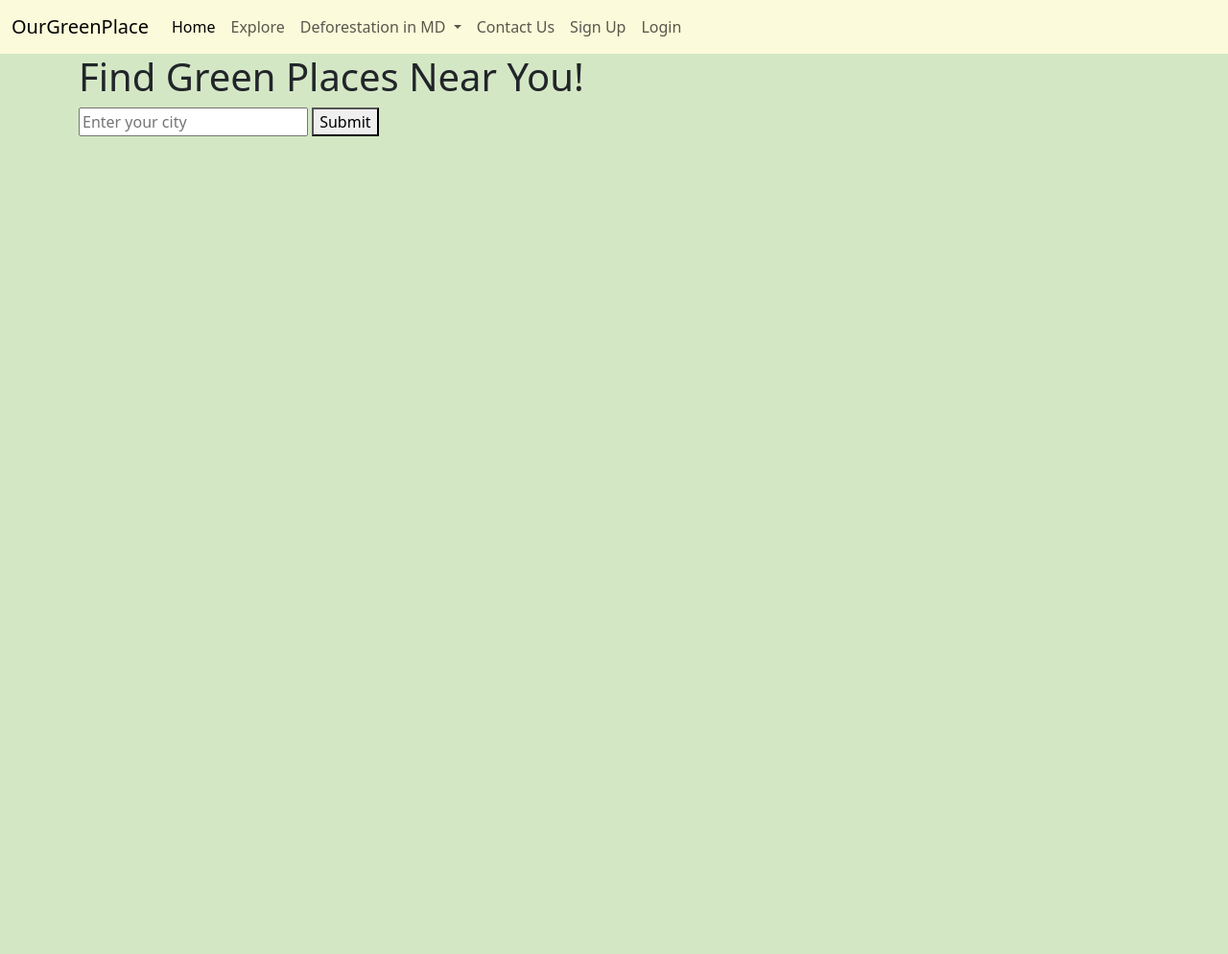
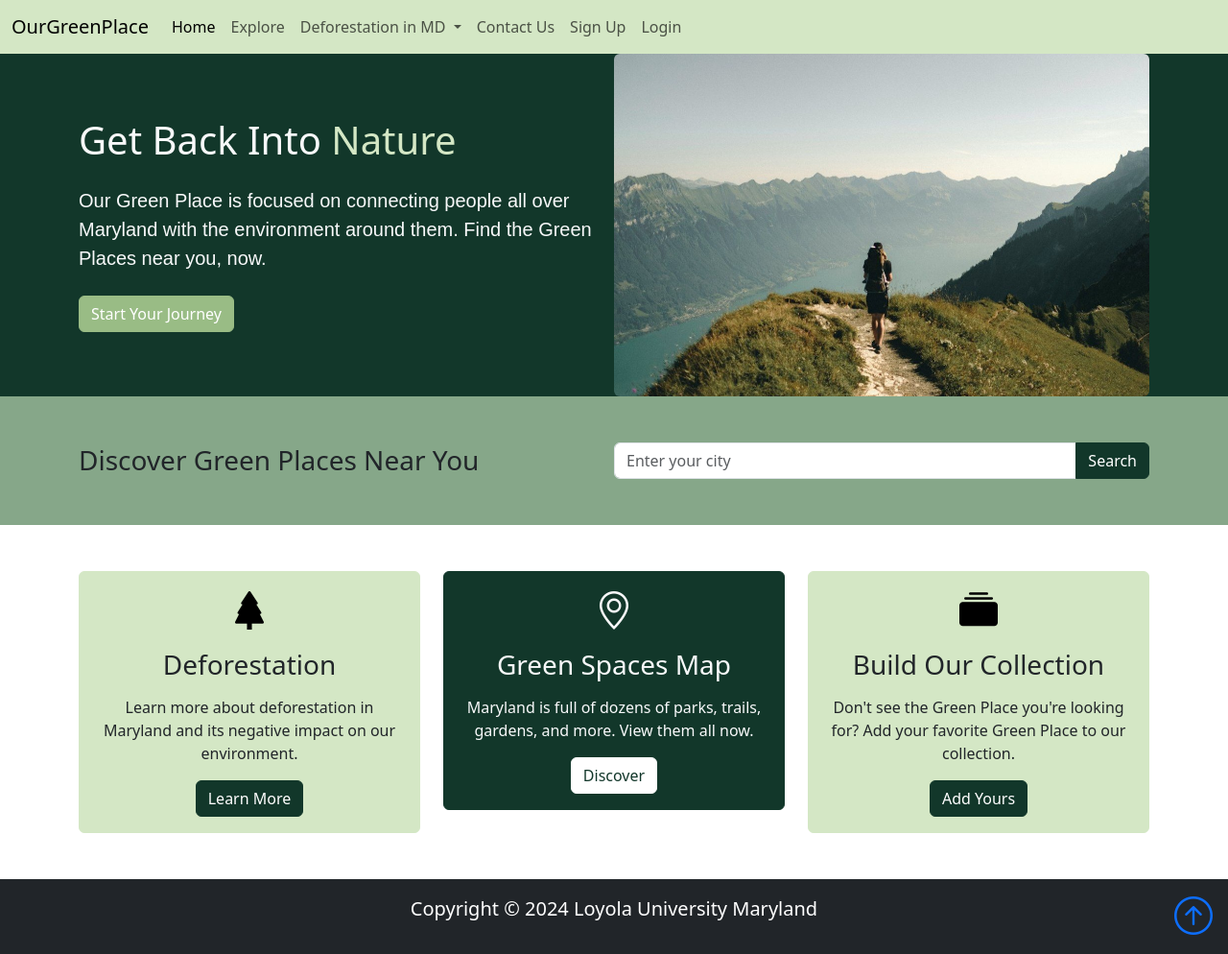
Before and after one commit to aliyahsmith-bradley/OurGreenPlace_SeniorCapstone, a Flask app: page / in a window 1280 px wide. Shown: the whole page at 96% size. Before the commit the page ends 142 px from the top, so only its background shows below. Run offline with Flask 3, Linux system fonts and the light colour scheme; some libraries are stand-ins or nearby versions.

Commit message:
Format for Home Page updated, img still needs altering

```diff
--- a/website/static/styles.css
+++ b/website/static/styles.css
@@ -1,6 +1,19 @@
 /* Base Web App Styling -- Applies to all */
 body {
-  background-color: #D4E7C5;
+  background-color: white;
+  margin: auto;
+}
+
+.box {
+  position: absolute;
+  /*position: fixed;*/
+  right: 0px;
+  left: 0px;
+}
+
+.no-right-margin {
+  position: absolute;
+  right: 0px;
 }
 
 /* Explore Page Styling */
@@ -38,3 +51,24 @@ body {
   align-items: center;
   height: 100vh;
 }
+
+.dark-green {
+  background-color: #12372A;
+}
+
+
+.container {
+  margin: auto;
+}
+
+.light-green {
+  color: #D4E7C5;
+}
+
+.textstyle1 {
+  font-family: Noto-Sans, sans-serif;
+}
+
+.green3 {
+  background-color: #86A789;
+}
--- a/website/templates/auth/login.html
+++ b/website/templates/auth/login.html
@@ -1,5 +1,5 @@
 {% extends 'base.html' %}
-{% block title %}Loin Page{% endblock title %}
+{% block title %}Login Page{% endblock title %}
 
 {% block content %}
 <form method="POST" action="{{ url_for('auth.login') }}">
--- a/website/templates/base.html
+++ b/website/templates/base.html
@@ -2,6 +2,7 @@
 <html lang="en">
 <head>
   <meta charset="utf-8" />
+  <meta http-equiv="X-UA-Compatible" content="IE=edge" />
   <meta name="viewport" content="width=device-width, initial-scale=1" />
   <link
     href="https://cdn.jsdelivr.net/npm/bootstrap@5.3.3/dist/css/bootstrap.min.css"
@@ -16,15 +17,24 @@
   />
   <link
       rel="stylesheet"
+      href="https://cdn.jsdelivr.net/npm/bootstrap-icons@1.3.0/font/bootstrap-icons.css"
+  />
+  <link
+    rel="stylesheet"
     href="{{ url_for('static', filename='styles.css') }}"
+  />
+  <!-- Import Noto Sans font -->
+  <link
+    href="https://fonts.googleapis.com/css2?family=Noto+Sans&display=swap"
+    rel="stylesheet"
   />
 
   <title>{% block title %}Home{% endblock title %}</title>
 
 </head>
+
 <body>
-  <!-- Navigation Bar layout -->
-  <nav class="navbar navbar-expand-lg" style="background-color: #FBFADA;">
+  <nav class="navbar navbar-expand-lg" style="background-color: #D4E7C5;">
     <div class="container-fluid">
     <a class="navbar-brand" href="#">OurGreenPlace</a>
     <button
@@ -37,7 +47,7 @@
     </button>
       <div class="collapse navbar-collapse" id="navbar">
         <ul class="navbar-nav me-auto mb-2 mb-lg-0">
-          <!-- If a user is logged in, they will not see the sign up or login page -->
+
           {% if user.is_authenticated %}
           <li class="nav-item">
             <a class="nav-link active" aria-current="page" href="/">Home</a>
@@ -96,9 +106,8 @@
   </nav>
 
   <!-- Flashes warning message if input from user is problematic -->
-  {% with messages = get_flashed_messages(with_categories=true) %} {% if
-    messages %} {% for category, message in messages %} {% if category ==
-    'error' %}
+  {% with messages = get_flashed_messages(with_categories=true) %} {% if messages %} {% for category, message in messages %} {% if
+    category == 'error' %}
     <div class="alert alert-danger alter-dismissable fade show" role="alert">
       {{ message }}
       <button type="button" class="close" data-dismiss="alert">
@@ -139,6 +148,5 @@
     type="text/javascript"
     src="{{ url_for('static', filename='index.js')}}"
   </script>
-
 </body>
 </html>
--- a/website/templates/views/home.html
+++ b/website/templates/views/home.html
@@ -2,10 +2,122 @@
 {% block title %}Home{% endblock title %}
 
 {% block content %}
-<h1>Find Green Places Near You!</h1>
-<form action="/explore">
-    <input type="text" name="city" id="city"
-    placeholder="Enter your city" />
-    <button type="submit">Submit</button>
-</form>
+
+<section class="box">
+  <!-- Showcase  p-lg-0 pt-lg-5 -->
+  <section class="text-light p-4 p-lg-0 text-sm-start dark-green">
+    <div class="container">
+      <div class="d-sm-flex align-items-center justify-content-between">
+        <div>
+          <h1>Get Back Into <span class="light-green"> Nature </span></h1>
+          <p class="lead my-4 fs-5 textstyle1">
+            Our Green Place is focused on connecting people all over Maryland with the environment around them.
+            Find the Green Places near you, now.
+          </p>
+          <form action="/signup" method="post">
+            <button
+              class="btn btn-primary"
+              style="background-color: #99BC85; border-color: #99BC85;">
+              Start Your Journey
+            </button>
+          </form>
+        </div>
+        <img
+          class="img-fluid w-50 d-none d-sm-block rounded float-right"
+          src="{{ url_for('static', filename='images/hiking-img.jpeg') }}"
+          alt=""
+        />
+      </div>
+    </div>
+  </section>
+
+  <!-- Newsletter -->
+  <section class="p-5 green3">
+    <div class="container">
+      <div class="d-md-flex justify-content-between align-items-center">
+        <h3 class="mb-3 mb-md-0">Discover Green Places Near You</h3>
+
+        <form action="/explore" class="w-50">
+          <div class="input-group">
+            <input
+              type="text"
+              class="form-control"
+              name="city" id="city"
+              placeholder="Enter your city"
+            />
+            <button
+              class="btn btn-primary"
+              style="background-color: #12372A; border-color: #12372A;"
+              type="submit"
+              id="searchButton">Search
+            </button>
+          </div>
+        </form>
+      </div>
+    </div>
+  </section>
+
+   <!-- Boxes -->
+   <section class="p-5">
+    <div class="container">
+      <div class="row text-center g-4">
+        <div class="col-md">
+          <div class="card text-light" style="background-color: #D4E7C5; border-color: #D4E7C5;">
+            <div class="card-body text-center">
+              <div class="h1 mb-3">
+                <i class="bi bi-tree-fill" style="color: black;"></i> <!-- Icon inserted here -->
+              </div>
+              <h3 class="card-title text-dark mb-3">Deforestation</h3>
+              <p class="card-text text-dark">
+                Learn more about deforestation in Maryland and its negative impact on our environment.
+              </p>
+              <a href="/deforestationInMD" class="btn btn-primary" style="background-color: #12372A; border-color: #12372A;">Learn More</a>
+            </div>
+          </div>
+        </div>
+        <div class="col-md">
+          <div class="card text-light" style="background-color: #12372A; border-color: #12372A;">
+            <div class="card-body text-center">
+              <div class="h1 mb-3">
+                <i class="bi bi-geo-alt"></i>
+              </div>
+              <h3 class="card-title text-light mb-3">Green Spaces Map</h3>
+              <p class="card-text text-light">
+                Maryland is full of dozens of parks, trails, gardens, and more. View them all now.
+              </p>
+              <a href="#" class="btn btn-primary" style="background-color: white; border-color: white; color: #12372A;">Discover</a>
+            </div>
+          </div>
+        </div>
+        <div class="col-md">
+          <div class="card text-light" style="background-color: #D4E7C5; border-color: #D4E7C5;">
+            <div class="card-body text-center">
+              <div class="h1 mb-3">
+                <i class="bi bi-collection-fill" style="color: black;"></i>
+              </div>
+              <h3 class="card-title text-dark mb-3">Build Our Collection</h3>
+              <p class="card-text text-dark">
+                Don't see the Green Place you're looking for? Add your favorite Green Place to our collection.
+              </p>
+              <a href="#" class="btn btn-primary" style="background-color: #12372A; border-color: #12372A;">Add Yours</a>
+            </div>
+          </div>
+        </div>
+      </div>
+    </div>
+  </section>
+
+  <!-- Footer -->
+  <footer class="p-3 bg-dark text-white text-center position-relative">
+    <div class="container">
+      <p class="lead">Copyright &copy; 2024 Loyola University Maryland</p>
+
+      <a href="#" class="position-absolute bottom-0 end-0 p-3">
+        <i class="bi bi-arrow-up-circle h1"></i>
+      </a>
+    </div>
+  </footer>
+
+</section>
+
 {% endblock %}
```
Also changed, not shown: website/static/images/hiking-img.jpeg (added). Lines whose indentation alone changed are shown as unchanged.
